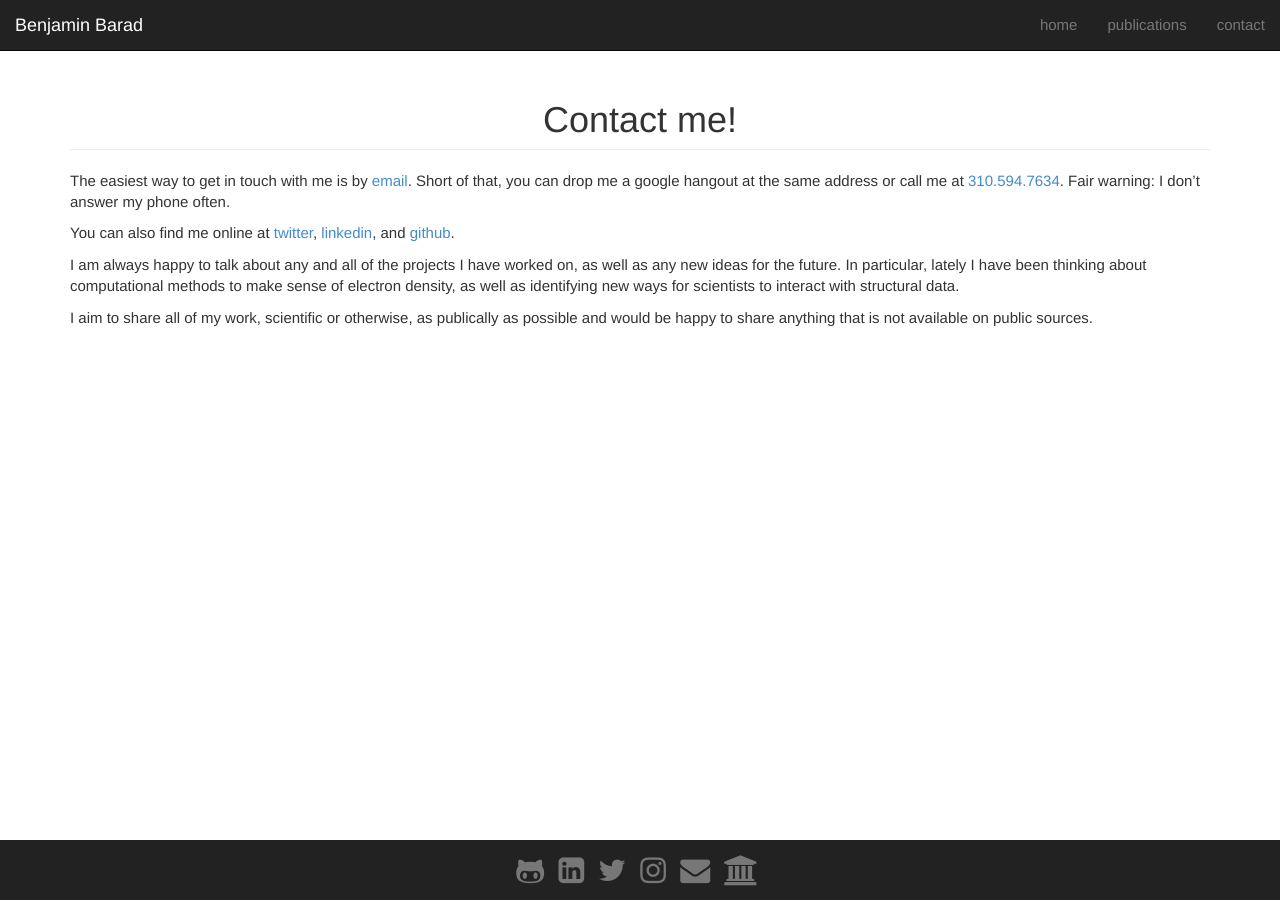
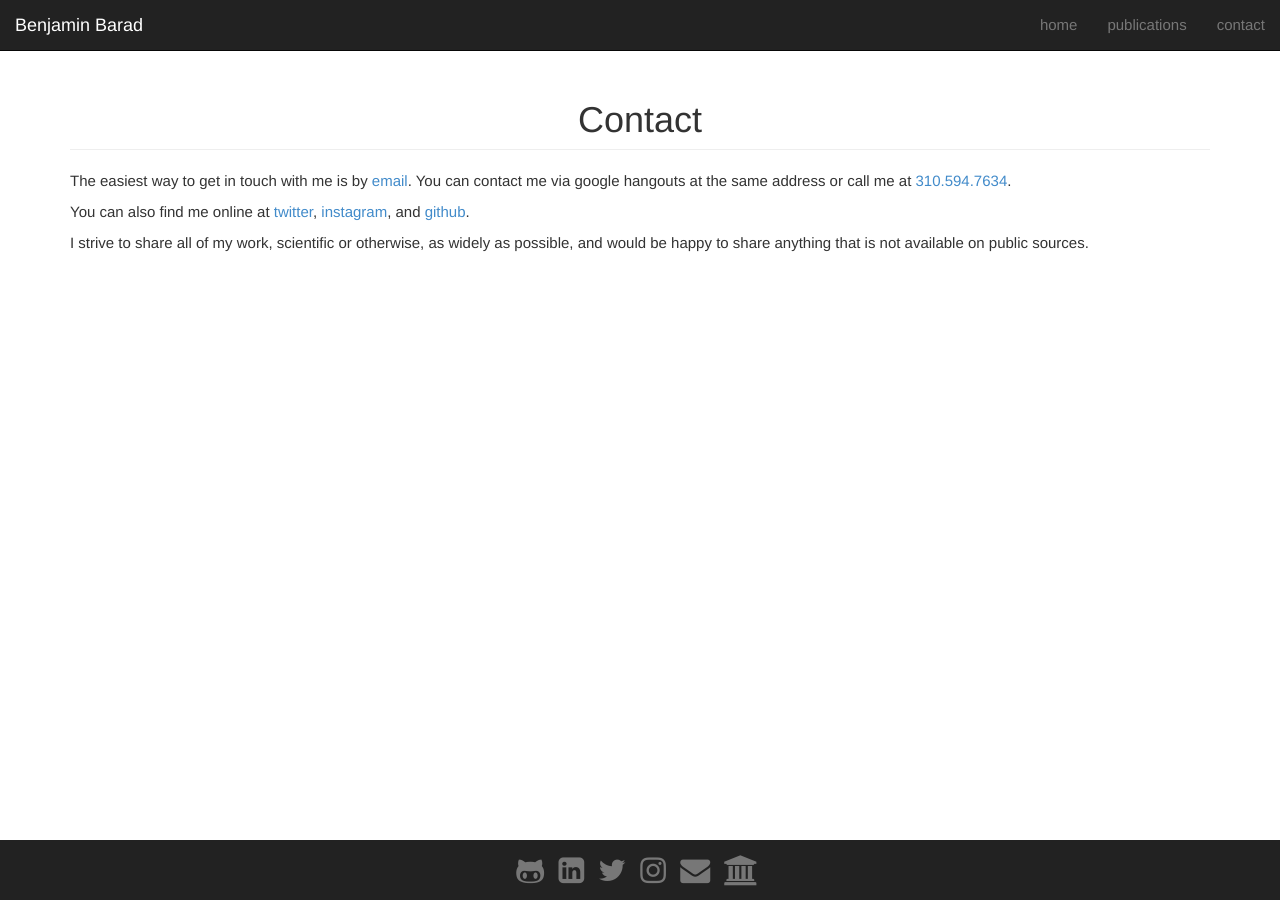
Before and after one commit to bbarad/bbarad.github.io, a Jekyll site: the page built from contact/index.md, in a window 1280 px wide. Built offline with Jekyll 4.4.1, drawn with Linux system fonts in a browser that asks for light colours; nearby versions of some CDN libraries.

Commit message:
updated info in contact and footer

```diff
--- a/_includes/footer.html
+++ b/_includes/footer.html
@@ -7,7 +7,7 @@
             <li class="footer-inverse"><a href="https://twitter.com/benjaminbarad"><i class="fa fa-twitter fa-2x"></i></a></li>
             <li class="footer-inverse"><a href="https://instagram.com/benjamin.barad"><i class="fa fa-instagram fa-2x"></i></a></li>
             <li class="footer-inverse"><a href="mailto:benjamin.barad+website@gmail.com"><i class="fa fa-envelope fa-2x"></i></a></li>
-            <li class="footer-inverse"><a href="https://fraserlab.com/"><i class="fa fa-university fa-2x"></i></a></li>
+            <li class="footer-inverse"><a href="https://grotjahnlab.org/"><i class="fa fa-university fa-2x"></i></a></li>
             </ul>
         </div>
     </div>
--- a/contact/index.md
+++ b/contact/index.md
@@ -4,12 +4,10 @@ layout: default
 group: contact
 ---
 
-<h1 class="page-header text-center"> Contact me! </h1>
+<h1 class="page-header text-center"> Contact </h1>
 
-The easiest way to get in touch with me is by [email](mailto:benjamin.barad+website@gmail.com). Short of that, you can drop me a google hangout at the same address or call me at [310.594.7634](tel:+13105947634). Fair warning: I don't answer my phone often.
+The easiest way to get in touch with me is by [email](mailto:benjamin.barad+website@gmail.com). You can contact me via google hangouts at the same address or call me at [310.594.7634](tel:+13105947634).
 
-You can also find me online at [twitter](http://twitter.com/benjaminbarad), [linkedin](http://linkedin.com/in/bbarad), and [github](http://github.com/bbarad).
+You can also find me online at [twitter](http://twitter.com/benjaminbarad), [instagram](https://instagram.com/benjamin.barad), and [github](http://github.com/bbarad).
 
-I am always happy to talk about any and all of the projects I have worked on, as well as any new ideas for the future. In particular, lately I have been thinking about computational methods to make sense of electron density, as well as identifying new ways for scientists to interact with structural data.
-
-I aim to share all of my work, scientific or otherwise, as publically as possible and would be happy to share anything that is not available on public sources.
+I strive to share all of my work, scientific or otherwise, as widely as possible, and would be happy to share anything that is not available on public sources.
```
